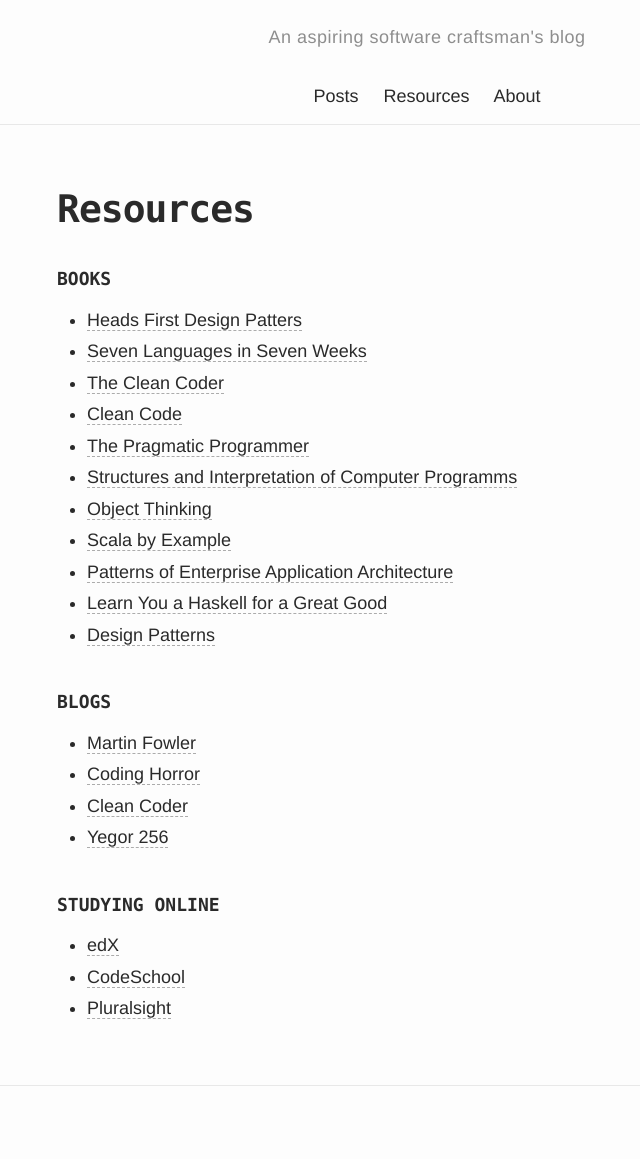
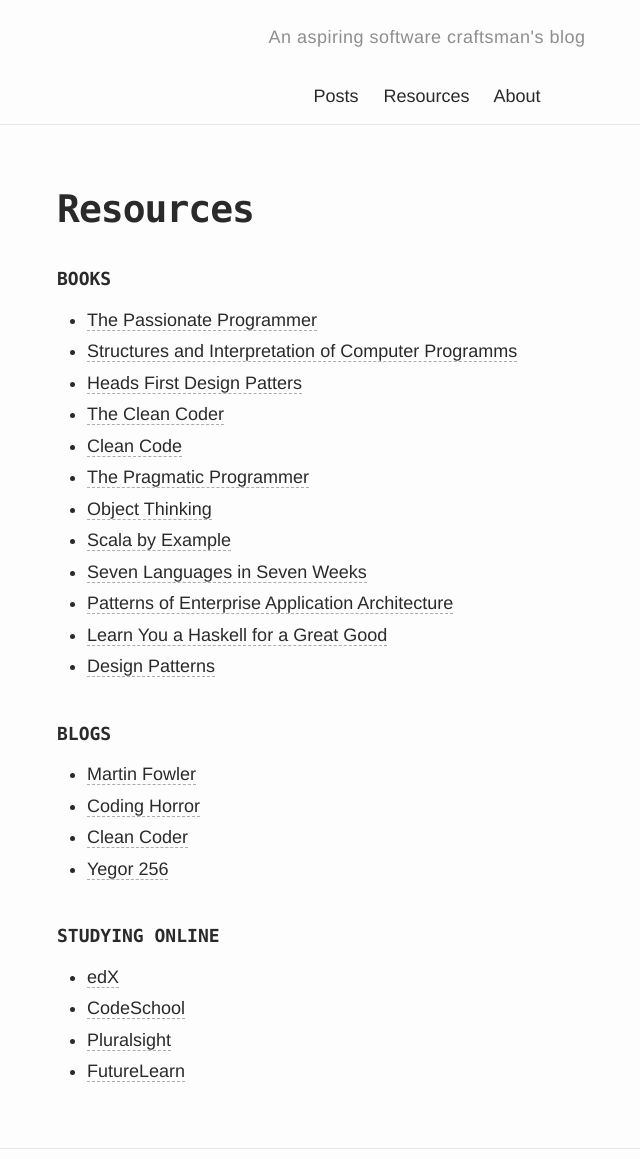
Before and after one commit to NunoAlexandre/nunoalexandre.github.io, a Jekyll site: the page built from resources.md, in a window 1280 px wide and 1400 px high, cut to the strip 241-1400 px from the top of the window. Shown: the whole strip, without its empty margins (213-853 px from the left). Built offline with Jekyll 4.4.1, drawn with Linux system fonts in a browser that asks for light colours; comment, search, counter and statistics services are not loaded.

Commit message:
Adding The Passionate Programmer to the books list

```diff
--- a/resources.md
+++ b/resources.md
@@ -6,18 +6,18 @@
 
 #### Books
 
+* [The Passionate Programmer](https://www.amazon.com/Passionate-Programmer-Remarkable-Development-Pragmatic/dp/1934356344)
+* [Structures and Interpretation of Computer Programms](http://www.amazon.com/Structure-Interpretation-Computer-Programs-Engineering/dp/0262510871/ref=sr_1_1?s=books&ie=UTF8&qid=1461772786&sr=1-1&keywords=SCIP)
 * [Heads First Design Patters](http://www.amazon.com/Head-First-Design-Patterns-Freeman/dp/0596007124/ref=sr_1_1?s=books&ie=UTF8&qid=1461772891&sr=1-1&keywords=heads+first+design+patterns)
-* [Seven Languages in Seven Weeks](http://www.amazon.com/Seven-Languages-Weeks-Programming-Programmers/dp/193435659X/ref=sr_1_1?s=books&ie=UTF8&qid=1461772866&sr=1-1&keywords=seven+languages+in+seven+weeks)
 * [The Clean Coder](http://www.amazon.com/Clean-Coder-Conduct-Professional-Programmers/dp/0137081073/ref=sr_1_3?s=books&ie=UTF8&qid=1461772830&sr=1-3&keywords=clean+code)
 * [Clean Code](http://www.amazon.com/Clean-Code-Handbook-Software-Craftsmanship/dp/0132350882/ref=sr_1_1?s=books&ie=UTF8&qid=1461772830&sr=1-1&keywords=clean+code)
 * [The Pragmatic Programmer](http://www.amazon.com/Pragmatic-Programmer-Journeyman-Master/dp/020161622X/ref=sr_1_1?s=books&ie=UTF8&qid=1461772810&sr=1-1&keywords=the+pragmatic+programmer)
-* [Structures and Interpretation of Computer Programms](http://www.amazon.com/Structure-Interpretation-Computer-Programs-Engineering/dp/0262510871/ref=sr_1_1?s=books&ie=UTF8&qid=1461772786&sr=1-1&keywords=SCIP)
 * [Object Thinking](http://www.amazon.com/Object-Thinking-Developer-Reference-David/dp/0735619654)
 * [Scala by Example](http://www.scala-lang.org/docu/files/ScalaByExample.pdf)
+* [Seven Languages in Seven Weeks](http://www.amazon.com/Seven-Languages-Weeks-Programming-Programmers/dp/193435659X/ref=sr_1_1?s=books&ie=UTF8&qid=1461772866&sr=1-1&keywords=seven+languages+in+seven+weeks)
 * [Patterns of Enterprise Application Architecture](https://www.amazon.com/Patterns-Enterprise-Application-Architecture-Martin/dp/0321127420)
 * [Learn You a Haskell for a Great Good](http://learnyouahaskell.com)
 * [Design Patterns](http://www.amazon.com/Design-Patterns-Elements-Reusable-Object-Oriented/dp/0201633612/ref=sr_1_1?s=books&ie=UTF8&qid=1461772945&sr=1-1&keywords=design+patterns)
-
 
 
 
@@ -35,3 +35,4 @@
 * [edX](http://www.edx.org)
 * [CodeSchool](http://codeschool.com)
 * [Pluralsight](https://www.pluralsight.com)
+* [FutureLearn](http://futurelearn.com)
```
